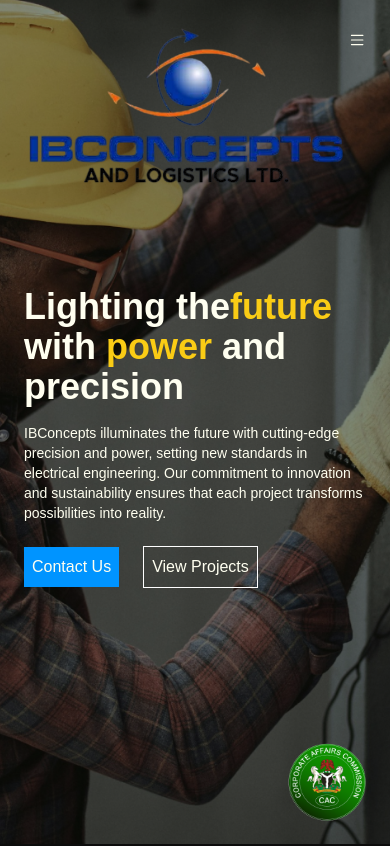
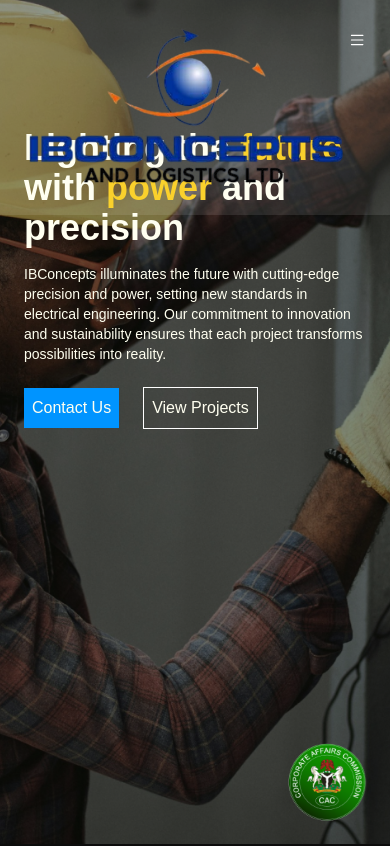
Before and after one commit to devhabeeblateef/ibconceptsandlogistics, a Next.js app in the folder client/: page / in a window 390 px wide. Shown: the top 846 px of the page. Built offline with nearby package versions, Linux system fonts and the light colour scheme.

Commit message:
add dropdown nav

```diff
--- a/client/pages/UI/Nav.js
+++ b/client/pages/UI/Nav.js
@@ -1,8 +1,19 @@
-import { motion } from 'framer-motion'
+import { motion, AnimatePresence } from 'framer-motion'
 import Image from 'next/image'
+import { useState } from 'react'
 function Nav() {
+  const [ isExpanded, setIsExpanded] = useState(false)
+
+  const navHandler = () => {
+    setIsExpanded(!isExpanded);
+  }
+
+
+
   return (
-    <div className='auto'>
+    <div
+
+    className={ isExpanded ? 'fixed w-screen auto p-6 active' : 'fixed w-screen auto navColor p-6'}>
       <ul className='flex justify-between '>
         <li className=''>
         <Image src="/logo.png" alt="IB Concepts Logo" width={50} height={50} />
@@ -14,12 +25,31 @@ function Nav() {
         <motion.li initial={{x: 200}} animate={{x: 0}} transition={{duration: 3}} className='cursor-pointer'>Contact Us</motion.li>
         </span>
 
-        <li className='md:hidden'>
-        <svg xmlns="http://www.w3.org/2000/svg" width="32" height="32" fill="currentColor" class="bi bi-list" viewBox="0 0 16 16">
+        <li onClick={navHandler} className='md:hidden'>
+        <svg xmlns="http://www.w3.org/2000/svg" width="32" height="32" fill={ isExpanded ? "black" : "white" } class="bi bi-list" viewBox="0 0 16 16">
   <path fill-rule="evenodd" d="M2.5 12a.5.5 0 0 1 .5-.5h10a.5.5 0 0 1 0 1H3a.5.5 0 0 1-.5-.5m0-4a.5.5 0 0 1 .5-.5h10a.5.5 0 0 1 0 1H3a.5.5 0 0 1-.5-.5m0-4a.5.5 0 0 1 .5-.5h10a.5.5 0 0 1 0 1H3a.5.5 0 0 1-.5-.5"/>
 </svg>
         </li>
         </ul>
+
+        <AnimatePresence>
+        {isExpanded && (
+          <motion.div
+            initial={{ x: -100, opacity: 1 }}
+            animate={{ x: 0, opacity: 1 }}
+            exit={{ x: -100, opacity: 1 }}
+            transition={{ duration: 0.2, ease: 'easeInOut' }}
+            className='w-screen'
+          >
+            <ul className='space-y-2 mt-6 text-[#393535] text-sm font-bold'>
+              <li>Home</li>
+              <li>Our Work</li>
+              <li>About</li>
+              <li>Contact Us</li>
+            </ul>
+          </motion.div>
+        )}
+      </AnimatePresence>
     </div>
   )
 }
--- a/client/pages/hero.js
+++ b/client/pages/hero.js
@@ -1,17 +1,32 @@
-import React from 'react'
+import React, { useEffect } from 'react'
 import Nav from './UI/Nav'
 import Image from 'next/image'
 import Link from 'next/link'
 
 
 function Hero() {
+
+
+useEffect(() => {
+  const scrollTop = window.scrollY;
+  const windowHeight = window.innerHeight;
+  const contentHeight = document.documentElement.scrollHeight;
+  const fivePercentHeight = (contentHeight * 1) / 100; // Calculate 5% of the content height
+
+  if (window.scrollY > 0) {
+    console.log('hELLO', scrollTop)
+  } else {
+    console.log("Hi ");
+  }
+})
+
   return (
     <div className=''>
     <div className='snap-x snap-mandatory bg-bgimage text-[#fffff0] w-screen h-screen bg-cover bg-center bg-no-repeat'>
-    <div className='p-6 text-[#fffff0]'>
-        <Nav/>
-        <p className='text-4xl font-semibold auto mt-24 lg:text-6xl'>Lighting the
-         <span className='text-yellow-400'>future</span> with
+    <div className='px-6  text-[#fffff0]'>
+
+        <p className='text-4xl font-semibold auto pt-32 lg:text-6xl'>Lighting the
+         <span className='text-yellow-400'> future</span> with
         <span className='text-yellow-400'> power</span> and precision</p>
 
         <p className='text-sm pt-4'>
--- a/client/pages/index.js
+++ b/client/pages/index.js
@@ -6,9 +6,12 @@ import About from "./about";
 import Why from "./why";
 import ProductDisplay from "./productdisplay";
 import Footer from "./UI/Footer";
+import Nav from "./UI/Nav";
 export default function Home() {
+
   return (
     <>
+      <Nav/>
       <Hero/>
       <Show/>
       <About/>
--- a/client/styles/globals.css
+++ b/client/styles/globals.css
@@ -95,3 +95,11 @@ img {
   cursor: pointer;
   padding: 2px;
 }
+
+.navColor{
+  background-color: rgba(255,255,255,0.1);
+}
+
+.active{
+  background-color: rgba(255, 255, 255, 0.925);
+}
```
